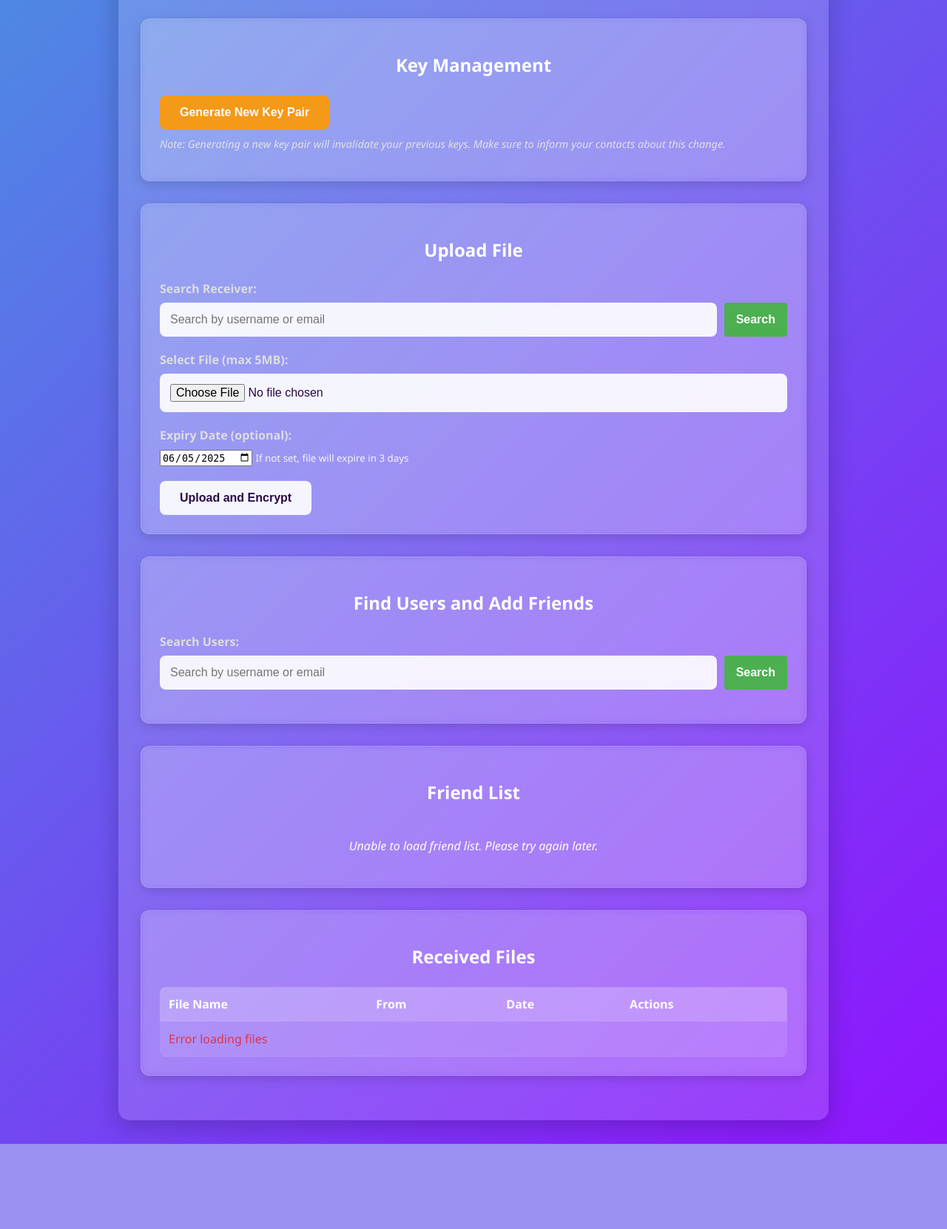
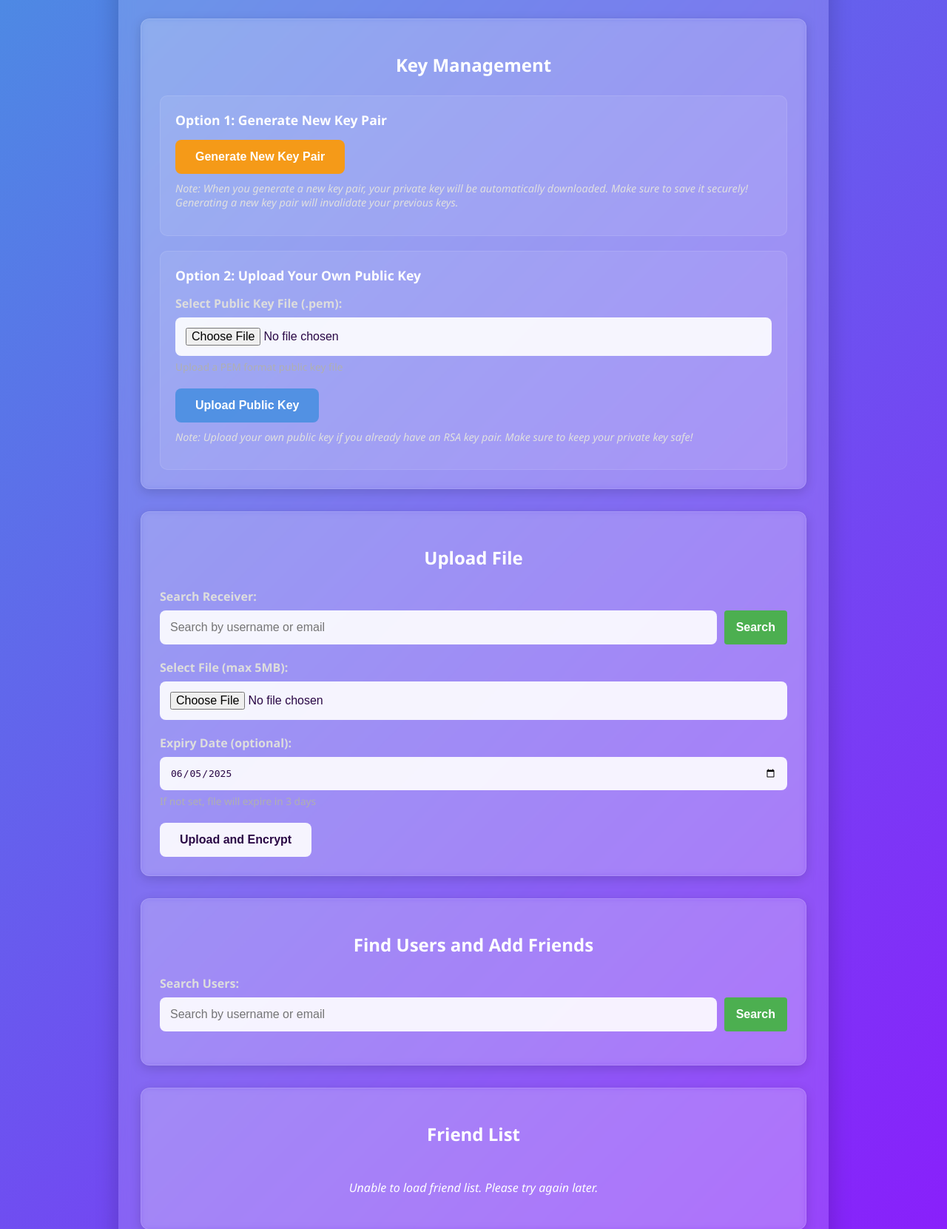
Before and after one commit to FakeLife0697/DumpThatFile, a Flask app: template app/templates/home.html in a window 1280 px wide. Shown: the part 190-1851 px from the top of the page at 74% size. Before the commit the page ends 1736 px from the top, so only its background shows below. Run offline with Flask 3, Linux system fonts and the light colour scheme; the template is opened without the code that fills it, so the values that code supplies are empty; parts of the project's set-up code (start-up, migrations or seed data) failed here and were passed over.

Commit message:
Commit 2 Jun 25 #1: Public, pivate key upload

```diff
--- a/app/static/home.css
+++ b/app/static/home.css
@@ -110,7 +110,8 @@ label {
 }
 
 input[type="text"],
-input[type="file"] {
+input[type="file"],
+input[type="date"] {
     width: 100%;
     padding: 12px;
     border: 2px solid transparent;
@@ -396,3 +397,40 @@ input:focus {
     display: flex;
     gap: 1rem;
 }
+
+.key-option {
+    background-color: rgba(255, 255, 255, 0.08);
+    padding: 20px;
+    border-radius: 10px;
+    margin-bottom: 20px;
+    border: 1px solid rgba(255, 255, 255, 0.1);
+}
+
+.key-option:last-child {
+    margin-bottom: 0;
+}
+
+.key-option h3 {
+    margin-top: 0;
+    margin-bottom: 15px;
+    color: #ffffff;
+    font-size: 1.1em;
+    text-align: left;
+}
+
+.btn-primary {
+    background-color: rgba(74, 144, 226, 0.9);
+    color: white;
+}
+
+.btn-primary:hover {
+    background-color: transparent;
+    border-color: rgba(74, 144, 226, 0.9);
+}
+
+.help-text {
+    color: #b0b0b0;
+    font-size: 0.85em;
+    margin-top: 5px;
+    display: block;
+}
--- a/app/templates/home.html
+++ b/app/templates/home.html
@@ -31,10 +31,27 @@
 
             <div class="key-management-section">
                 <h2>Key Management</h2>
-                <form method="POST" action="{{ url_for('home.generate_key_pair') }}">
-                    <button type="submit" class="btn btn-warning">Generate New Key Pair</button>
-                </form>
-                <p class="key-info">Note: Generating a new key pair will invalidate your previous keys. Make sure to inform your contacts about this change.</p>
+
+                <div class="key-option">
+                    <h3>Option 1: Generate New Key Pair</h3>
+                    <form method="POST" action="{{ url_for('home.generate_key_pair') }}" id="generateKeyForm">
+                        <button type="submit" class="btn btn-warning">Generate New Key Pair</button>
+                    </form>
+                    <p class="key-info">Note: When you generate a new key pair, your private key will be automatically downloaded. Make sure to save it securely! Generating a new key pair will invalidate your previous keys.</p>
+                </div>
+
+                <div class="key-option">
+                    <h3>Option 2: Upload Your Own Public Key</h3>
+                    <form method="POST" action="{{ url_for('home.upload_public_key') }}" enctype="multipart/form-data" id="uploadKeyForm">
+                        <div class="form-group">
+                            <label for="public_key_file">Select Public Key File (.pem):</label>
+                            <input type="file" id="public_key_file" name="public_key_file" accept=".pem,.txt" required>
+                            <small class="help-text">Upload a PEM format public key file</small>
+                        </div>
+                        <button type="submit" class="btn btn-primary">Upload Public Key</button>
+                    </form>
+                    <p class="key-info">Note: Upload your own public key if you already have an RSA key pair. Make sure to keep your private key safe!</p>
+                </div>
             </div>
 
             <div class="upload-section">
@@ -445,6 +462,60 @@
             defaultExpiry.setDate(defaultExpiry.getDate() + 3);
             expiryInput.value = defaultExpiry.toISOString().split('T')[0];
         }
+
+        // Handle key generation form submission
+        document.getElementById('generateKeyForm').addEventListener('submit', function(e) {
+            const confirmed = confirm('Are you sure you want to generate a new key pair? This will:\n\n' +
+                '• Replace your current keys\n' +
+                '• Download your new private key file\n' +
+                '• Require informing your contacts about the change\n\n' +
+                'Make sure to save the downloaded private key file securely!');
+
+            if (!confirmed) {
+                e.preventDefault();
+            }
+        });
+
+        // Handle public key file upload validation
+        document.getElementById('public_key_file').addEventListener('change', function() {
+            const file = this.files[0];
+            if (file) {
+                // Check file size (should be reasonable for a key file)
+                if (file.size > 10 * 1024) { // 10KB should be more than enough for a public key
+                    alert('Key file seems too large. Public key files are typically under 10KB.');
+                    this.value = '';
+                    return;
+                }
+
+                // Check file extension
+                const fileName = file.name.toLowerCase();
+                if (!fileName.endsWith('.pem') && !fileName.endsWith('.txt')) {
+                    alert('Please select a .pem or .txt file containing your public key.');
+                    this.value = '';
+                    return;
+                }
+            }
+        });
+
+        // Handle public key upload form submission
+        document.getElementById('uploadKeyForm').addEventListener('submit', function(e) {
+            const file = document.getElementById('public_key_file').files[0];
+            if (!file) {
+                e.preventDefault();
+                alert('Please select a public key file to upload.');
+                return;
+            }
+
+            const confirmed = confirm('Are you sure you want to upload this public key? This will:\n\n' +
+                '• Replace your current public key\n' +
+                '• Allow others to send you encrypted files\n' +
+                '• Require you to use your corresponding private key for decryption\n\n' +
+                'Make sure you have the corresponding private key saved securely!');
+
+            if (!confirmed) {
+                e.preventDefault();
+            }
+        });
     </script>
 </body>
 </html>
```
Also changed, not shown: app/modules/home.py (+77 -23 lines).
